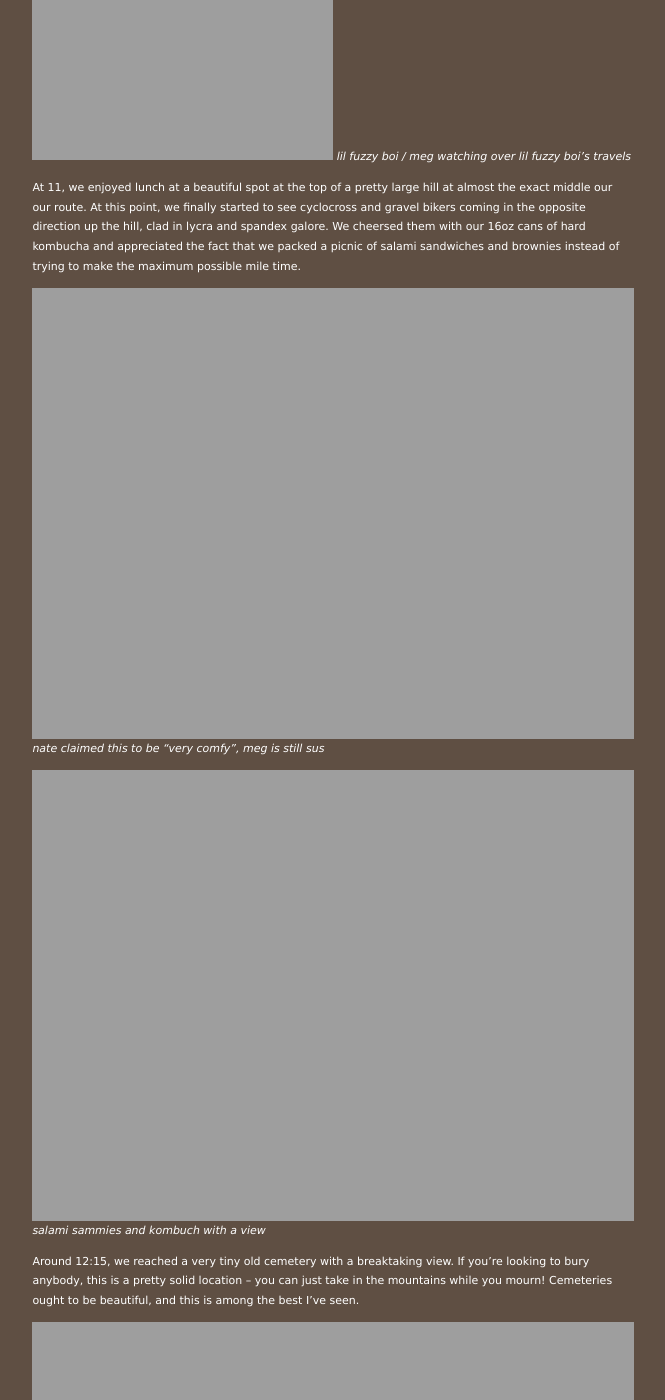
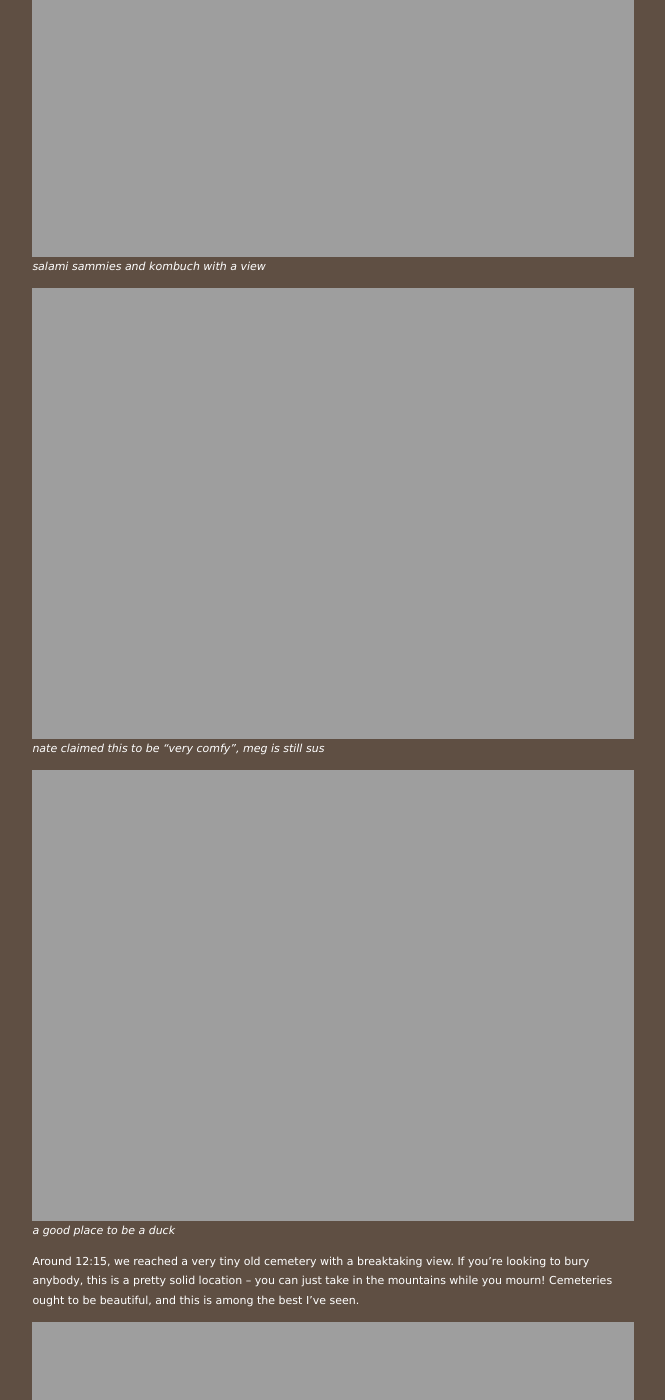
Before and after one commit to nathan-contino/nathan-contino.github.io, a Jekyll site: the page built from _posts/2021-05-22-steamboat-springs-gravel-grinding.markdown, in a window 1280 px wide and 1400 px high, scrolled down 9859 px. Shown: the whole window, without its empty margins (264-929 px from the left). Built offline with Jekyll 4.4.1, drawn with Linux system fonts in a browser that asks for light colours; some of the changed text lies outside the part shown.

Commit message:
photo reorg
Former-commit-id: 67d8d53e8ea9edab527011da73b3f0ec05876c47 [formerly 67d8d53e8ea9edab527011da73b3f0ec05876c47 [formerly d922cac2267ffa685208d7dbe9e875bf76ed8f7b [formerly fb990e7420935453322340804c404f8439be4a68] [formerly ca4f00bbdbaf4049246b1f843d6af5b2dc4c707f [formerly 9b37cb4fa2aa6420589d3f07a9afdc8e10c497ab]]]]
Former-commit-id: b65cb7fddf6061ab92a9f7ab5ecbbc6972d4da53
Former-commit-id: 0eac01d6fe68907bbcd5f30f3e6314e402c4c085
Former-commit-id: ad366f3453c6720c0d0b022a7602d5a6d25603e9 [formerly 95aed792b3e136591865fd4ee1627abbda80bd5d]
Former-commit-id: 35205948d12def4e4064b286f8576d2e5ece881b

```diff
--- a/_posts/2021-05-22-steamboat-springs-gravel-grinding.markdown
+++ b/_posts/2021-05-22-steamboat-springs-gravel-grinding.markdown
@@ -128,9 +128,6 @@ very lowest "granny gear" of Mandarb and Sully to crank out the
 hill at a slow but steady speed. We passed with flying colors,
 and moved on ready to crush whatever hills challenged us next.
 
-![a good place to be a duck]({{ site.url }}/_images/may_26_bike_trip/a_good_place_to_be_a_duck.jpg){:width="100%"}
-*a good place to be a duck*
-
 After a couple more miles, the poorly maintained pavement dissolved
 into dirt at a suspiciously photogenic "pavement ends" sign. Meg
 and I finally got our first taste of biking on a totally dirt road,
@@ -212,11 +209,14 @@ of hard kombucha and appreciated the fact that we packed
 a picnic of salami sandwiches and brownies instead of trying
 to make the maximum possible mile time.
 
+![lunch]({{ site.url }}/_images/may_26_bike_trip/lunch.jpg){:width="100%"}
+*salami sammies and kombuch with a view*
+
 ![nate lunch]({{ site.url }}/_images/may_26_bike_trip/nate_lunch.jpg){:width="100%"}
 *nate claimed this to be "very comfy", meg is still sus*
 
-![lunch]({{ site.url }}/_images/may_26_bike_trip/lunch.jpg){:width="100%"}
-*salami sammies and kombuch with a view*
+![a good place to be a duck]({{ site.url }}/_images/may_26_bike_trip/a_good_place_to_be_a_duck.jpg){:width="100%"}
+*a good place to be a duck*
 
 Around 12:15, we reached a very tiny old cemetery with a
 breaktaking view. If you're looking to bury anybody, this is
@@ -247,7 +247,6 @@ entire ride, but from a slowly evolving angle.
 
 ![green valley]({{ site.url }}/_images/may_26_bike_trip/green_valley.jpg){:width="100%"}
 *letting the dirt bikes pass as we take in the views*
-
 
 ![horses]({{ site.url }}/_images/may_26_bike_trip/horses.jpg){:width="100%"}
 *some say neigh, the others say bah*
@@ -308,6 +307,9 @@ beer in the pool under the stars.
 
 # Green Giant Loop
 
+![road wet]({{ site.url }}/_images/may_26_bike_trip/road_wet.jpg){:width="100%"}
+*luckily it was not wet*
+
 Our second day, Meg and I decided to map out a custom
 20-30 mile route to take it a little easier, since we
 had a 3 hour drive back to Denver after the ride. We
@@ -316,9 +318,6 @@ just west of town. Since people in Steamboat just make
 up nicknames for mountains, I decided on the nickname
 "Green Giant" for Emerald Mountain, since it's... green.
 And large.
-
-![road wet]({{ site.url }}/_images/may_26_bike_trip/road_wet.jpg){:width="100%"}
-*luckily it was not wet*
 
 We started off the day with some suspiciously good
 bagels for 7,000 feet. Kudos to
```
